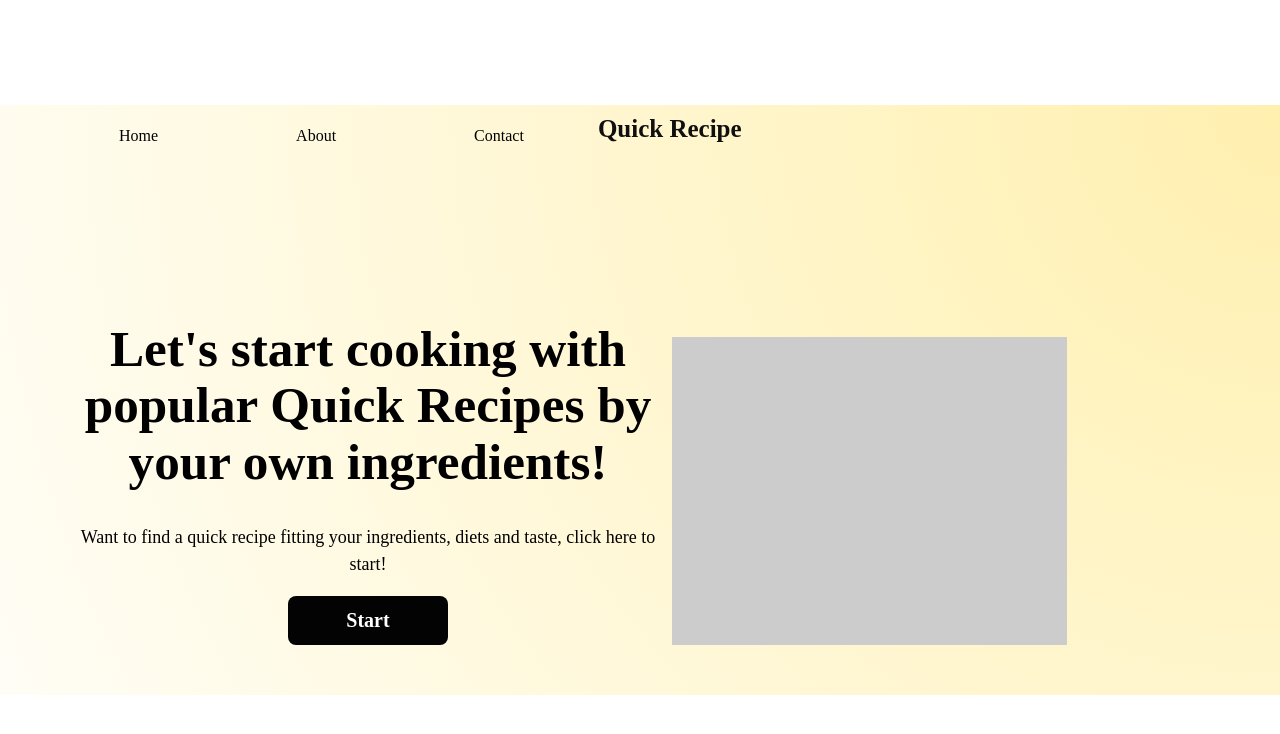
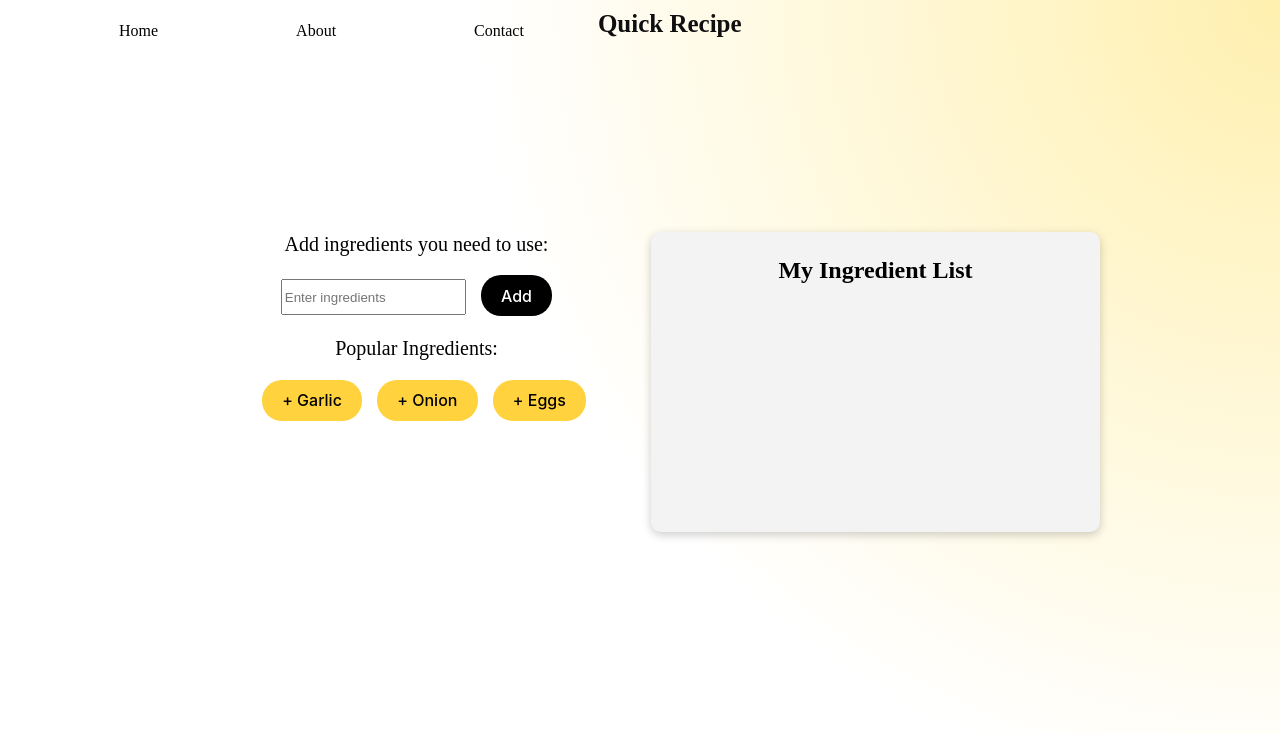
Before and after one commit to fAribAmo/QuickRecipe, a React (Vite) app: page /search in a window 1280 px wide. Shown: the top 734 px of the page. Built offline with nearby package versions, Linux system fonts and the light colour scheme.

Commit message:
update views of the search page ,update button events of the new page,and add Router in App.jsx

```diff
--- a/src/App.css
+++ b/src/App.css
@@ -38,7 +38,7 @@
 }
 
 .main-content {
-  margin-left: 5%;
+  margin-left: 15%;
   display: flex;
   flex-direction: row;
   justify-content: space-between;
@@ -46,7 +46,7 @@
   padding-bottom: 50px;
 }
 
-.text-section {
+.home-text-section {
   text-align: center;
   font-family:'Adobe Devanagari';
   margin-top: 120px;
@@ -55,12 +55,54 @@
   flex: 1;
 }
 
+.search-page-left {
+  text-align: center;
+  margin-top: 150px;
+  width: 500px;
+  height: auto;
+  flex: 1;
+}
+
+.search-popIng-button {
+  margin-left: 15px;
+  border: '1px solid';
+  border-radius: 20px;
+  background-color:rgb(255, 210, 62);
+}
+
+.search-add-button {
+  margin-left: 15px;
+  border: '1px solid black';
+  border-radius: 20px;
+  background-color:black;
+  color: white;
+}
+
+.text3{
+  font-size: 20px;
+  font-family:'Avenir Next';
+  font-weight:400;
+}
+
 .text2{
   font-size: 18px;
 }
 
+.search-input{
+  height: 30px;
+}
+
+.text4{
+  font-size: 24px;
+  font-family:'Adobe Devanagari';
+  font-weight:bold;
+  text-align: center;
+}
+
+
 .image-section {
   margin-top: 170px;
+  margin-left: 20px;
   flex: 1;
 }
 
@@ -68,6 +110,23 @@
   width: 65%;
   height: 100%;
   background-color: #ccc;
+}
+
+#rectangle{
+  width:300px;
+  height:300px;
+  border-radius: 10px;
+  background:rgb(243, 243, 243);
+  box-shadow: 0 3px 10px rgb(0 0 0 / 0.2);
+}
+
+.placeholder-list {
+  background-color: #eeeeee;
+  margin-top: 170px;
+  margin-left: 10px;
+  margin-right: 180px;
+  flex: 1;
+  border: '3px solid black';
 }
 
 .center {
@@ -87,11 +146,15 @@
   font-family: 'Avenir Next';
   margin-left: 50px;
 }
-.App{
-  background: radial-gradient(200vh at right top, rgb(255, 240, 175), white);
+.HomePage{
+  background: radial-gradient(100vh at right top, rgb(255, 240, 175), white);
   overflow: hidden;
   width: 100vw;
+  height: 100vh;
+}
 
+.overflow{
+  overflow: hidden;
 }
 
 @media (max-width: 600px) {
--- a/src/App.jsx
+++ b/src/App.jsx
@@ -1,14 +1,18 @@
 import React from 'react';
-import NavigationBar from './views/NavigationBarView';
-import HomeMainContent from './views/HomeMainContentView';
+import HomePageView from './views/HomePageView';
+import SearchPageView from './views/SearchPageView';
+import { BrowserRouter as Router, Route, Routes } from 'react-router-dom';
 import './App.css';
 
 const App = () => {
   return (
-    <div className="App">
-      <NavigationBar />
-      <HomeMainContent />
-    </div>
+    <Router>
+      <Routes>
+        <Route path="/" element={<HomePageView />} />
+        <Route path="/search" element={<SearchPageView />} />
+        {/* Add more routes as needed */}
+      </Routes>
+    </Router>
   );
 }
 
--- /dev/null
+++ b/src/IngredientsModel.js
@@ -0,0 +1,15 @@
+export default class IngredientsModel {
+    constructor() {
+      this.ingredients = new Set();
+    }
+
+    addIngredient(ingredient) {
+      this.ingredients.add(ingredient);
+    }
+
+    removeIngredient(ingredient) {
+      this.ingredients.delete(ingredient);
+    }
+
+    //methods to manage mandatory and unwanted ingredients can be added here later
+  }
--- /dev/null
+++ b/src/presenters/SearchPagePresenter.jsx
@@ -0,0 +1,26 @@
+export default class SearchPagePresenter {
+    constructor(model, viewSetters) {
+      this.model = model;
+      this.setIngredients = viewSetters.setIngredients;
+    }
+
+    handleAddIngredient = (ingredient) => {
+      this.model.addIngredient(ingredient);
+      this.updateView();
+    };
+
+    handleRemoveIngredient = (ingredient) => {
+      this.model.removeIngredient(ingredient);
+      this.updateView();
+    };
+
+    // Methods to manage mandatory and unwanted ingredients can be added here later
+
+    updateView() {
+      // Call the setters provided by the view to update the UI
+      this.setIngredients([...this.model.ingredients]);
+      // Mandatory and unwanted ingredients can be updated similarly here later
+    }
+
+    // Additional methods...
+  }
--- a/src/views/HomeMainContentView.jsx
+++ /dev/null
@@ -1,21 +0,0 @@
-import React from 'react';
-
-const HomeMainContent = () => {
-  return (
-    <div className="main-content">
-      <div className="text-section">
-        <h1>Let's start cooking with popular Quick Recipes by your own ingredients!</h1>
-        <p className='text2'>Want to find a quick recipe fitting your ingredients, diets and taste, click here to start!</p>
-        <div className="center" >
-        <button className='button-start' onClick={() => window.location.href='/search'}>Start</button>
-        </div>
-      </div>
-      <div className="image-section">
-        {/* Image would be placed here. For now, it's a placeholder */}
-        <div className="placeholder-image"></div>
-      </div>
-    </div>
-  );
-};
-
-export default HomeMainContent;
--- /dev/null
+++ b/src/views/HomePageView.jsx
@@ -0,0 +1,40 @@
+import React from 'react';
+import { useNavigate } from 'react-router-dom';
+
+const HomePageView = () => {
+    const navigate = useNavigate();
+
+    const navigateToSearch = () => {
+      navigate('/search'); // Use the navigate function to change the route
+    };
+
+    return (
+    <div className="HomePage">
+        <nav className='nav'>
+            <ul className="nav navbar-nav">
+                <li><a href="/">Home</a></li>
+                <li><a href="/about">About</a></li>
+                <li><a href="/contact">Contact</a></li>
+                <div className ='home-title'>
+                <li className='center'> Quick Recipe </li>
+                </div>
+            </ul>
+        </nav>
+        <div className="main-content">
+            <div className="home-text-section">
+                <h1>Let's start cooking with popular Quick Recipes by your own ingredients!</h1>
+                <p className='text2'>Want to find a quick recipe fitting your ingredients, diets and taste, click here to start!</p>
+                <div className="center" >
+                <button className='button-start' onClick={navigateToSearch}>Start</button>
+                </div>
+            </div>
+            <div className="image-section">
+                {/* Image would be placed here. For now, it's a placeholder */}
+                <div className="placeholder-image"></div>
+            </div>
+        </div>
+    </div>
+    );
+  };
+
+  export default HomePageView;
--- /dev/null
+++ b/src/views/IngredientInputView.jsx
@@ -0,0 +1,25 @@
+import React, { useState } from 'react';
+
+const IngredientInputView = ({ onAdd }) => {
+  const [input, setInput] = useState('');
+
+  const handleAddClick = () => {
+    onAdd(input);
+    setInput('');
+  };
+
+  return (
+    <div>
+      <input
+        type="text"
+        value={input}
+        onChange={(e) => setInput(e.target.value)}
+        placeholder="Enter ingredients"
+        className='search-input'
+      />
+      <button className='search-add-button' onClick={handleAddClick}>Add</button>
+    </div>
+  );
+};
+
+export default IngredientInputView;
--- /dev/null
+++ b/src/views/IngredientListView.jsx
@@ -0,0 +1,15 @@
+import React from 'react';
+
+const IngredientListView = ({ ingredients, onRemove }) => {
+  return (
+    <div>
+      {ingredients.map((ingredient, index) => (
+        <button className='search-popIng-button' key={index} onClick={() => onRemove(ingredient)}>
+          -  {ingredient}
+        </button>
+      ))}
+    </div>
+  );
+};
+
+export default IngredientListView;
--- a/src/views/NavigationBarView.jsx
+++ b/src/views/NavigationBarView.jsx
@@ -2,8 +2,8 @@ import React from 'react';
 
 const NavigationBar = () => {
   return (
-    <nav class='nav'>
-      <ul class="nav navbar-nav">
+    <nav className='nav'>
+      <ul className="nav navbar-nav">
         <li><a href="/">Home</a></li>
         <li><a href="/about">About</a></li>
         <li><a href="/contact">Contact</a></li>
--- /dev/null
+++ b/src/views/PopularIngredView.jsx
@@ -0,0 +1,17 @@
+import React from 'react';
+
+const PopularIngredientsView = ({ onAdd }) => {
+  const popularIngredients = ['Garlic', 'Onion', 'Eggs']; // Add more as needed
+
+  return (
+    <div>
+      {popularIngredients.map((ingredient, index) => (
+        <button className='search-popIng-button' key={index} onClick={() => onAdd(ingredient)}>
+          + {ingredient}
+        </button>
+      ))}
+    </div>
+  );
+};
+
+export default PopularIngredientsView;
--- /dev/null
+++ b/src/views/SearchPageView.jsx
@@ -0,0 +1,53 @@
+import React, { useState } from 'react';
+import IngredientInputView from './IngredientInputView';
+import IngredientListView from './IngredientListView';
+import SearchPagePresenter from '../presenters/SearchPagePresenter';
+import IngredientsModel from '../IngredientsModel';
+import NavigationBar from './NavigationBarView';
+import PopularIngredientsView from './PopularIngredView';
+
+const SearchPageView = () => {
+  const [ingredients, setIngredients] = useState([]);
+  // add other state variables
+
+  const model = new IngredientsModel();
+  const presenter = new SearchPagePresenter(model, {
+    setIngredients,
+    // add other setters
+  });
+
+  const addIngredient = (ingredient) => {
+    if (ingredient && !ingredients.includes(ingredient)) {
+      setIngredients(prevIngredients => [...prevIngredients, ingredient]);
+    }
+  };
+
+  const removeIngredient = (ingredient) => {
+    setIngredients(prevIngredients => prevIngredients.filter(ing => ing !== ingredient));
+  };
+
+  // add event handlers using presenter methods here
+
+  return (
+    <div className='HomePage'>
+        <div><NavigationBar /></div>
+        <div className='main-content '>
+            {/* Left section */}
+            <div className="search-page-left">
+                <h2 className='text3'>Add ingredients you need to use:</h2>
+                <IngredientInputView onAdd={addIngredient} />
+                <h2 className='text3'>Popular Ingredients:</h2>
+                <PopularIngredientsView onAdd={addIngredient} />
+            </div>
+
+            {/* Right section */}
+            <div id="rectangle" className="placeholder-list">
+                <h2 className='text4'>My Ingredient List</h2>
+                <IngredientListView ingredients={ingredients} onRemove={removeIngredient} />
+            </div>
+        </div>
+    </div>
+  );
+};
+
+export default SearchPageView;
```
